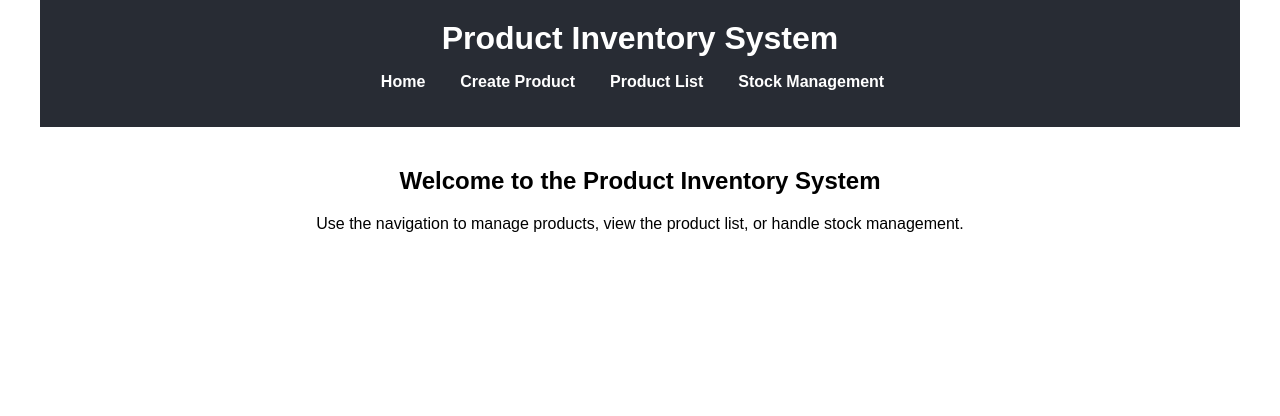
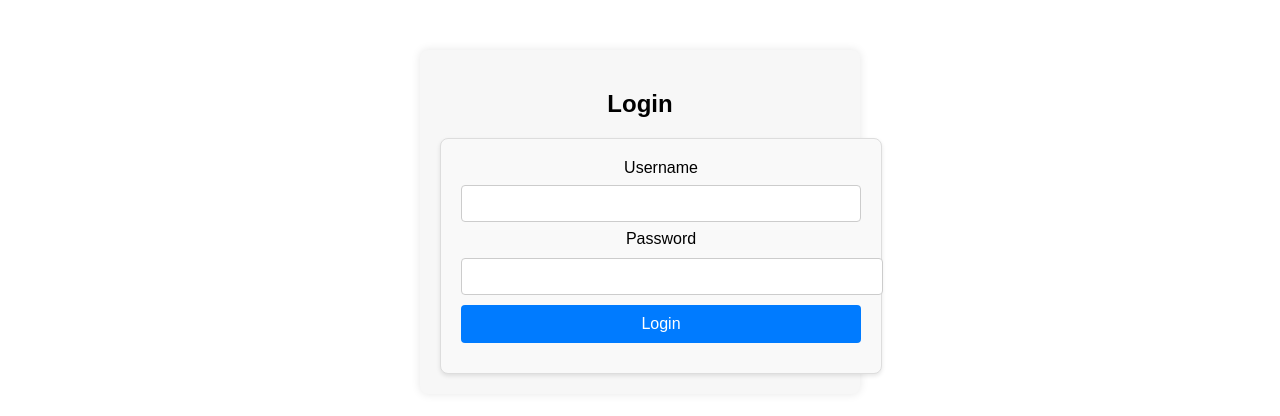
Before and after one commit to afsalat/product_inventory_system, a React (Create React App) app in the folder product_inventory_system_web/: page /log in a window 1280 px wide. Shown: the top 416 px of the page. Built offline with nearby package versions, Linux system fonts and the light colour scheme.

Commit message:
backend is modified - logout setted - 10 - 9 - 24

```diff
--- a/product_inventory_system_web/src/App.css
+++ b/product_inventory_system_web/src/App.css
@@ -20,6 +20,10 @@ header {
 
 header h1 {
   margin: 0;
+}
+
+header a {
+  margin-right: 0;
 }
 
 nav ul {
--- a/product_inventory_system_web/src/App.js
+++ b/product_inventory_system_web/src/App.js
@@ -5,12 +5,13 @@ import Login from './components/Login/Login';
 import Menu from './components/Menu/Menu';
 
 function App() {
+
     return (
         <Router>
             <div className="App">
                 <Routes>
                     <Route path="/" element={<Login />} />
-                    <Route path="log/*" element={<Menu />} />
+                    <Route path="log/*" element={ localStorage.getItem('username') ? <Menu /> : <Login />}  />
                 </Routes>
             </div>
         </Router>
--- a/product_inventory_system_web/src/components/Login/Login.jsx
+++ b/product_inventory_system_web/src/components/Login/Login.jsx
@@ -9,6 +9,9 @@ function Login() {
     const [error, setError] = useState(null);
     const navigate = useNavigate()
 
+
+
+
     const handleLogin = async (e) => {
         e.preventDefault();
         try {
@@ -19,7 +22,9 @@ function Login() {
             console.log("------",response.data);
             if (response.status === 200 && response.data.status === 'success') {
                 console.log("Login Successful:", response.data);
-                navigate('/og/');
+                localStorage.setItem('username', username)
+                console.log("----log,", localStorage.getItem('username'))
+                navigate('/log/');
            } else {
                 setError('Invalid login credentials.');
            }
@@ -29,6 +34,9 @@ function Login() {
 
         }
     };
+
+
+
 
     return (
         <div className="login-container">
--- a/product_inventory_system_web/src/components/Menu/Menu.jsx
+++ b/product_inventory_system_web/src/components/Menu/Menu.jsx
@@ -3,11 +3,24 @@ import { BrowserRouter as Router, Route, Routes } from 'react-router-dom';
 import ProductForm from '../ProductForm/ProductForm';
 import ProductList from '../ProductList/ProductList';
 import StockManagement from '../StockManagement/StockManagement'
+import { useNavigate } from 'react-router-dom';
 
 function Menu() {
+    const navigate = useNavigate()
+
+    const logout = async (e) => {
+        try {
+            localStorage.removeItem('username')
+            console.log("----logout,", localStorage.getItem('username'))
+            navigate('/')
+        } catch {
+            alert("not work")
+        }
+    }
     return (
         <><header>
             <h1>Product Inventory System</h1>
+            <h6 onClick={logout}>Logout</h6>
             <nav>
                 <ul>
                     <li><a href="/log/">Home</a></li>
```
